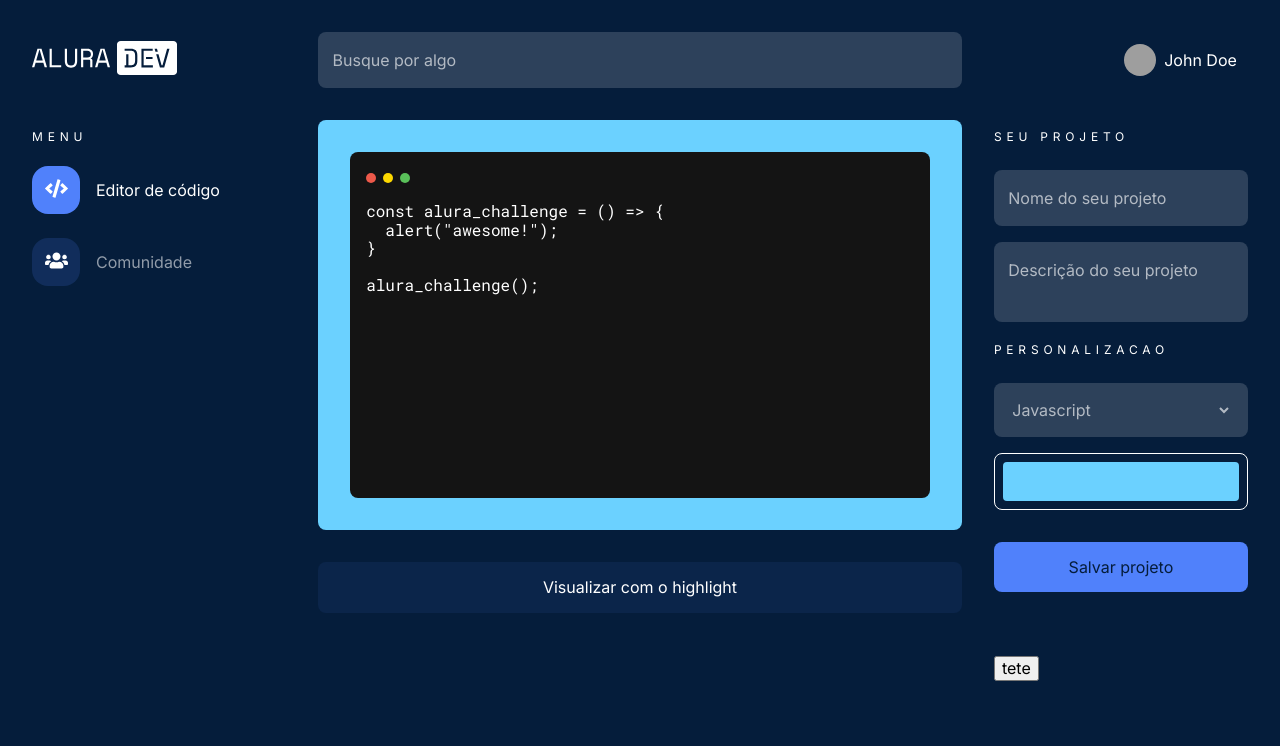
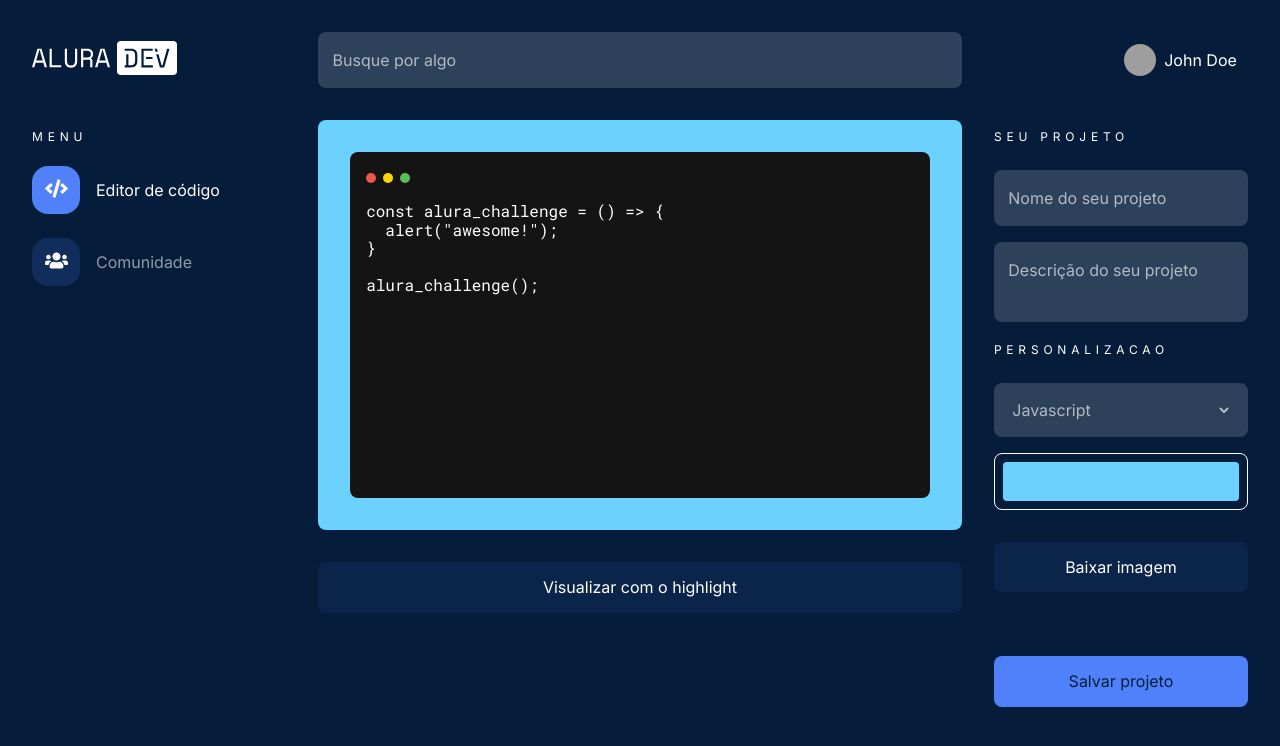
Before and after one commit to leomarzochi/challange-2-alura, a React (Create React App) app: page / in a window 1280 px wide. Shown: the top 746 px of the page. Built offline with nearby package versions, Linux system fonts and the light colour scheme; grey boxes are pictures that could not be loaded.

Commit message:
changed button label

```diff
--- a/src/screens/code-editor/components/project-menu/ProjectMenu.tsx
+++ b/src/screens/code-editor/components/project-menu/ProjectMenu.tsx
@@ -54,8 +54,8 @@ export const ProjectMenu = () => {
           mapOptionToLabel={(option: ProjectLanguage) => option.name}
         />
         <ColorPicker />
+        <Button buttonStyle='outlined' onClick={onButtonClick}>Baixar imagem</Button>
         <Button buttonStyle="filled">Salvar projeto</Button>
-        <button onClick={onButtonClick}>tete</button>
       </div>
     </div>
   );
```
